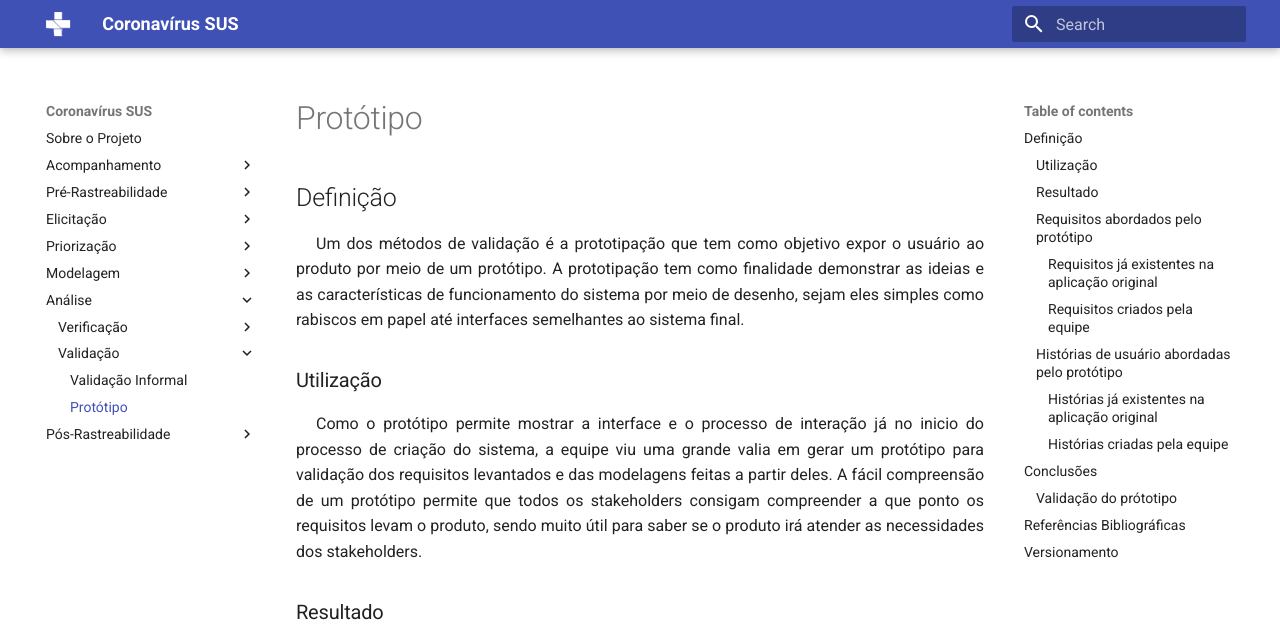
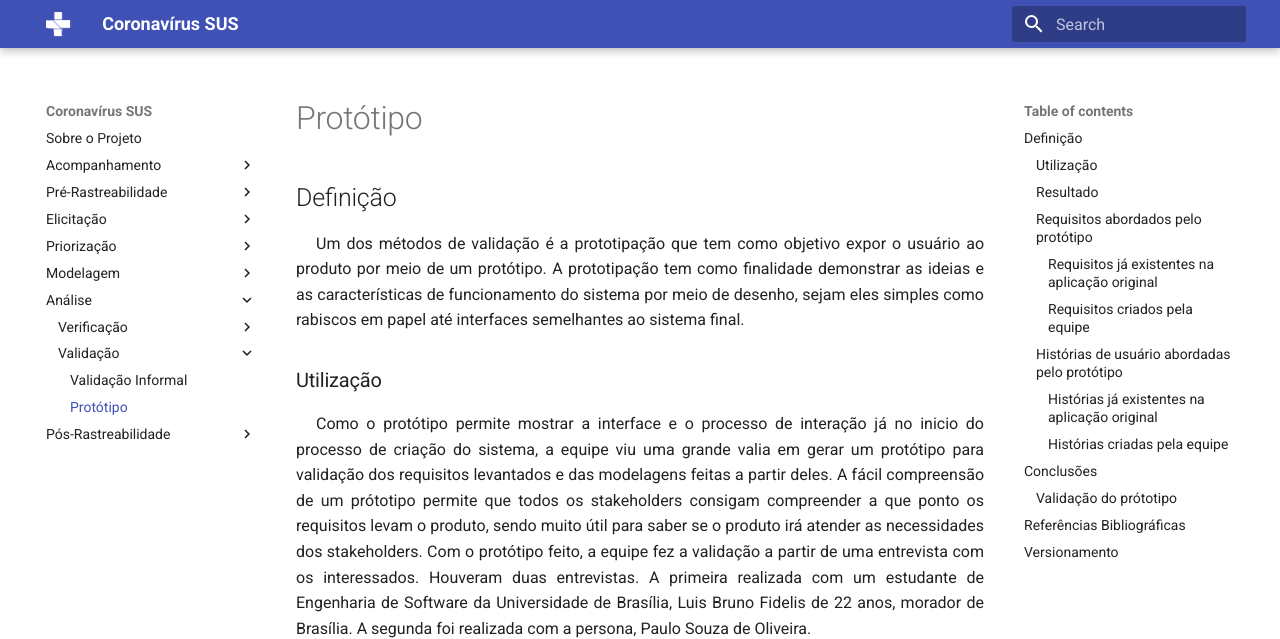
Before and after one commit to Requisitos-de-Software/2020.2-Coronavirus-SUS, an MkDocs documentation site: the page built from docs/análise/validação/protótipo.md, in a window 1280 px wide and 900 px high, cut to the strip 0-639 px from the top of the window. Built offline with MkDocs 1.6.1 and Material for MkDocs 9.7.7, drawn with Linux system fonts in a browser that asks for light colours; old or Windows-style settings are respelled for this version of MkDocs.

Commit message:
Correção na utilização da validação por protótipo

```diff
--- a/docs/análise/validação/protótipo.md
+++ b/docs/análise/validação/protótipo.md
@@ -13,7 +13,9 @@ A prototipação tem como finalidade demonstrar as ideias e as características
 <div style="text-indent: 20px; text-align: justify">
 Como o protótipo permite mostrar a interface e o processo de interação já no inicio do processo de criação do sistema,  a equipe viu uma grande valia em gerar um protótipo para validação dos requisitos levantados e das modelagens feitas a partir deles.
 
-A fácil compreensão de um protótipo permite que todos os stakeholders consigam compreender a que ponto os requisitos levam o produto, sendo muito útil para saber se o produto irá atender as necessidades dos stakeholders.
+A fácil compreensão de um prótotipo permite que todos os stakeholders consigam compreender a que ponto os requisitos levam o produto, sendo muito útil para saber se o produto irá atender as necessidades dos stakeholders.
+
+Com o protótipo feito, a equipe fez a validação a partir de uma entrevista com os interessados. Houveram duas entrevistas. A primeira realizada com um estudante de Engenharia de Software da Universidade de Brasília, Luis Bruno Fidelis de 22 anos, morador de Brasília. A segunda foi realizada com a persona, Paulo Souza de Oliveira.
 </div>
 
 ### Resultado
```
